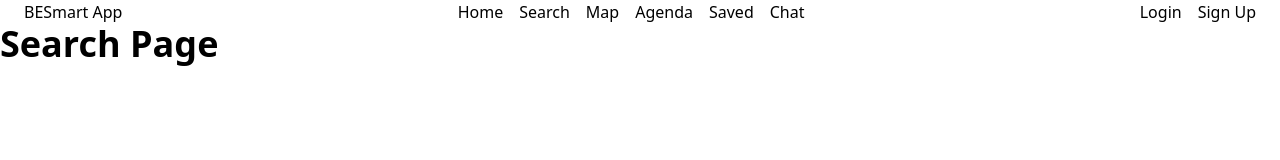
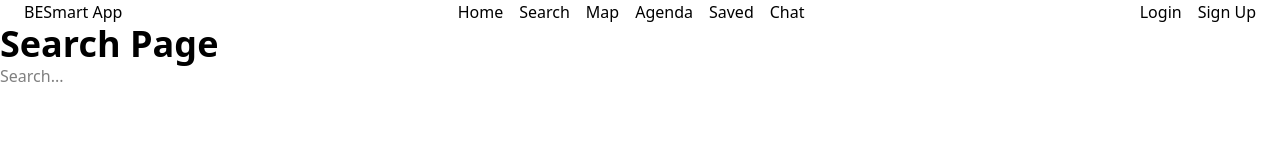
Before and after one commit to Jugg00/2026NSUHACKATHON_Project, a React (Vite) app: page /search in a window 1280 px wide. Shown: the top 160 px of the page. Built offline with nearby package versions, Linux system fonts and the light colour scheme.

Commit message:
Update search page structure

```diff
--- a/src/pages/Search.jsx
+++ b/src/pages/Search.jsx
@@ -3,7 +3,13 @@ function Search() {
   // 2. Return JSX markup
   return (
     <>
-    <h1 className="text-4xl font-bold">Search Page</h1>
+      <h1 className="text-4xl font-bold">Search Page</h1>
+
+      <input
+        type="search"
+        name="search"
+        placeholder="Search..."
+      />
     </>
   )
 }
```
